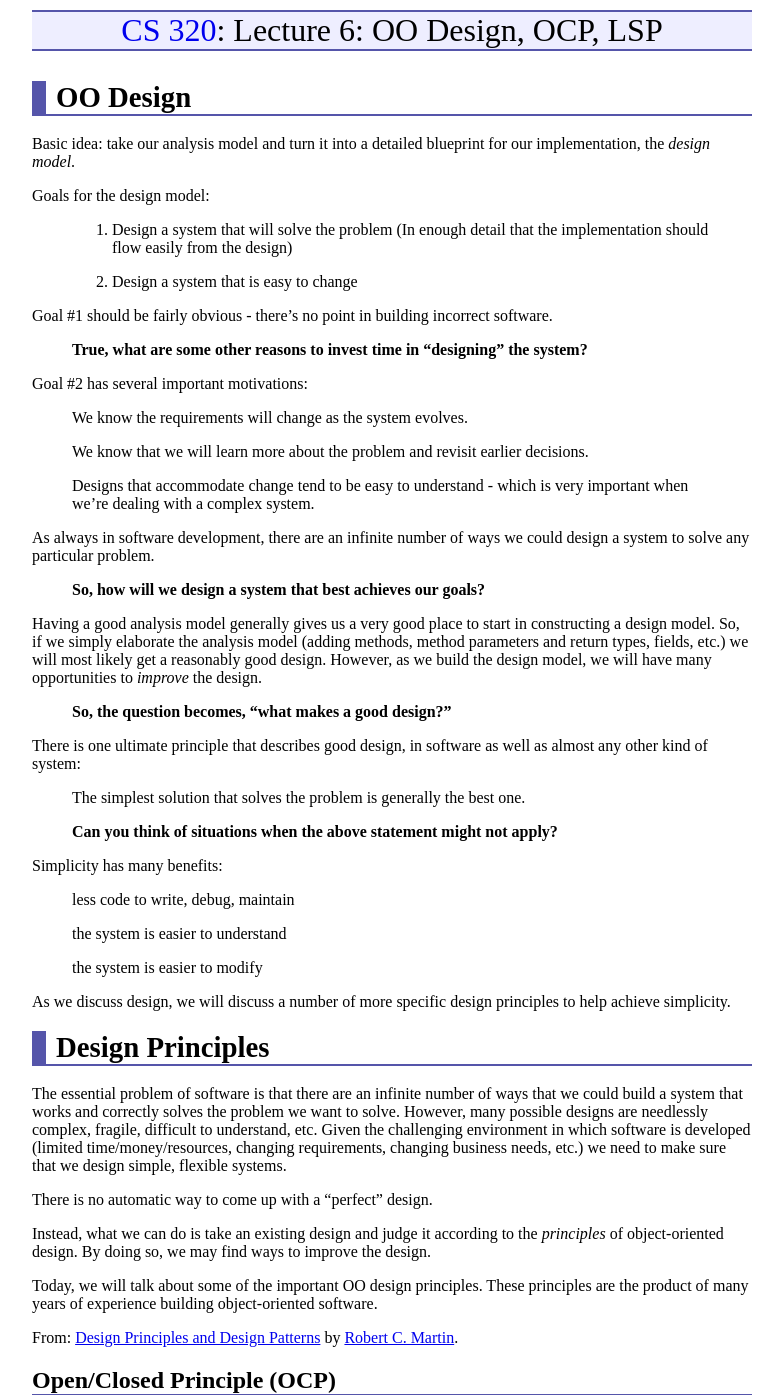
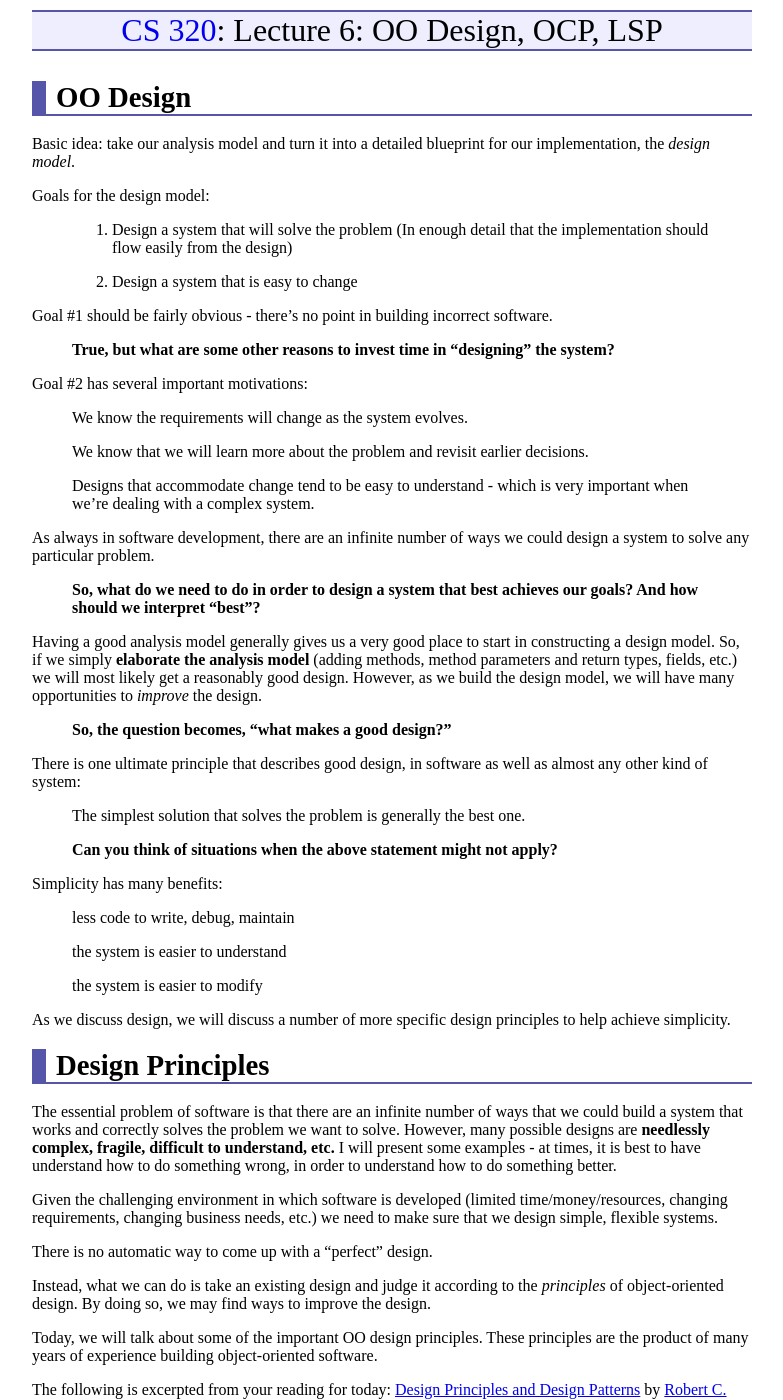
Before and after one commit to ycpcs/cs320-spring2016, a Jekyll site: the page built from lectures/lecture06.md, in a window 1280 px wide and 1400 px high. Shown: the whole window, without its empty margins (248-1031 px from the left). Built offline with Jekyll 4.4.1, drawn with Linux system fonts in a browser that asks for light colours; Markdown is read by kramdown in place of the engine named in the settings.

Commit message:
updating lecture notes, adding questions

```diff
--- a/lectures/lecture06.md
+++ b/lectures/lecture06.md
@@ -16,7 +16,7 @@ Goals for the design model:
 
 Goal \#1 should be fairly obvious - there's no point in building incorrect software.
 
-> **True, what are some other reasons to invest time in "designing" the system?**
+> **True, but what are some other reasons to invest time in "designing" the system?**
 
 Goal \#2 has several important motivations:
 
@@ -28,9 +28,9 @@ Goal \#2 has several important motivations:
 
 As always in software development, there are an infinite number of ways we could design a system to solve any particular problem.
 
-> **So, how will we design a system that best achieves our goals?**
+> **So, what do we need to do in order to design a system that best achieves our goals?  And how should we interpret "best"?**
 
-Having a good analysis model generally gives us a very good place to start in constructing a design model. So, if we simply elaborate the analysis model (adding methods, method parameters and return types, fields, etc.) we will most likely get a reasonably good design. However, as we build the design model, we will have many opportunities to *improve* the design.
+Having a good analysis model generally gives us a very good place to start in constructing a design model. So, if we simply **elaborate the analysis model** (adding methods, method parameters and return types, fields, etc.) we will most likely get a reasonably good design. However, as we build the design model, we will have many opportunities to *improve* the design.
 
 > **So, the question becomes, "what makes a good design?"**
 
@@ -53,7 +53,9 @@ As we discuss design, we will discuss a number of more specific design principle
 Design Principles
 =================
 
-The essential problem of software is that there are an infinite number of ways that we could build a system that works and correctly solves the problem we want to solve. However, many possible designs are needlessly complex, fragile, difficult to understand, etc. Given the challenging environment in which software is developed (limited time/money/resources, changing requirements, changing business needs, etc.) we need to make sure that we design simple, flexible systems.
+The essential problem of software is that there are an infinite number of ways that we could build a system that works and correctly solves the problem we want to solve. However, many possible designs are **needlessly complex, fragile, difficult to understand, etc.**   I will present some examples - at times, it is best to have understand how to do something wrong, in order to understand how to do something better.
+
+Given the challenging environment in which software is developed (limited time/money/resources, changing requirements, changing business needs, etc.) we need to make sure that we design simple, flexible systems.
 
 There is no automatic way to come up with a "perfect" design.
 
@@ -61,7 +63,7 @@ Instead, what we can do is take an existing design and judge it according to the
 
 Today, we will talk about some of the important OO design principles. These principles are the product of many years of experience building object-oriented software.
 
-From: [Design Principles and Design Patterns](lecture06/Principles_and_Patterns.pdf) by [Robert C. Martin](https://sites.google.com/site/unclebobconsultingllc/).
+The following is excerpted from your reading for today: [Design Principles and Design Patterns](lecture06/Principles_and_Patterns.pdf) by [Robert C. Martin](https://sites.google.com/site/unclebobconsultingllc/).
 
 Open/Closed Principle (OCP)
 ---------------------------
```
